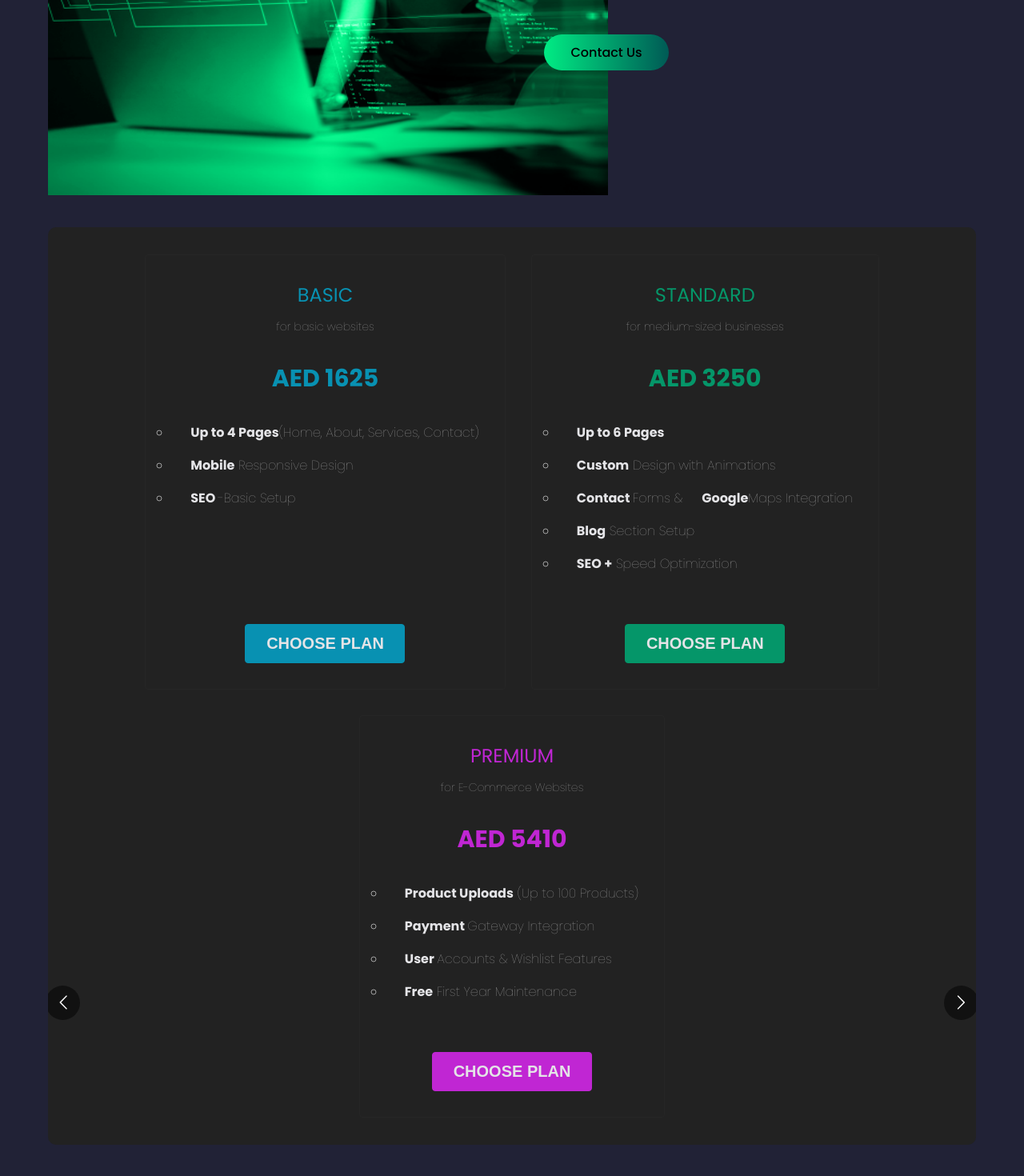
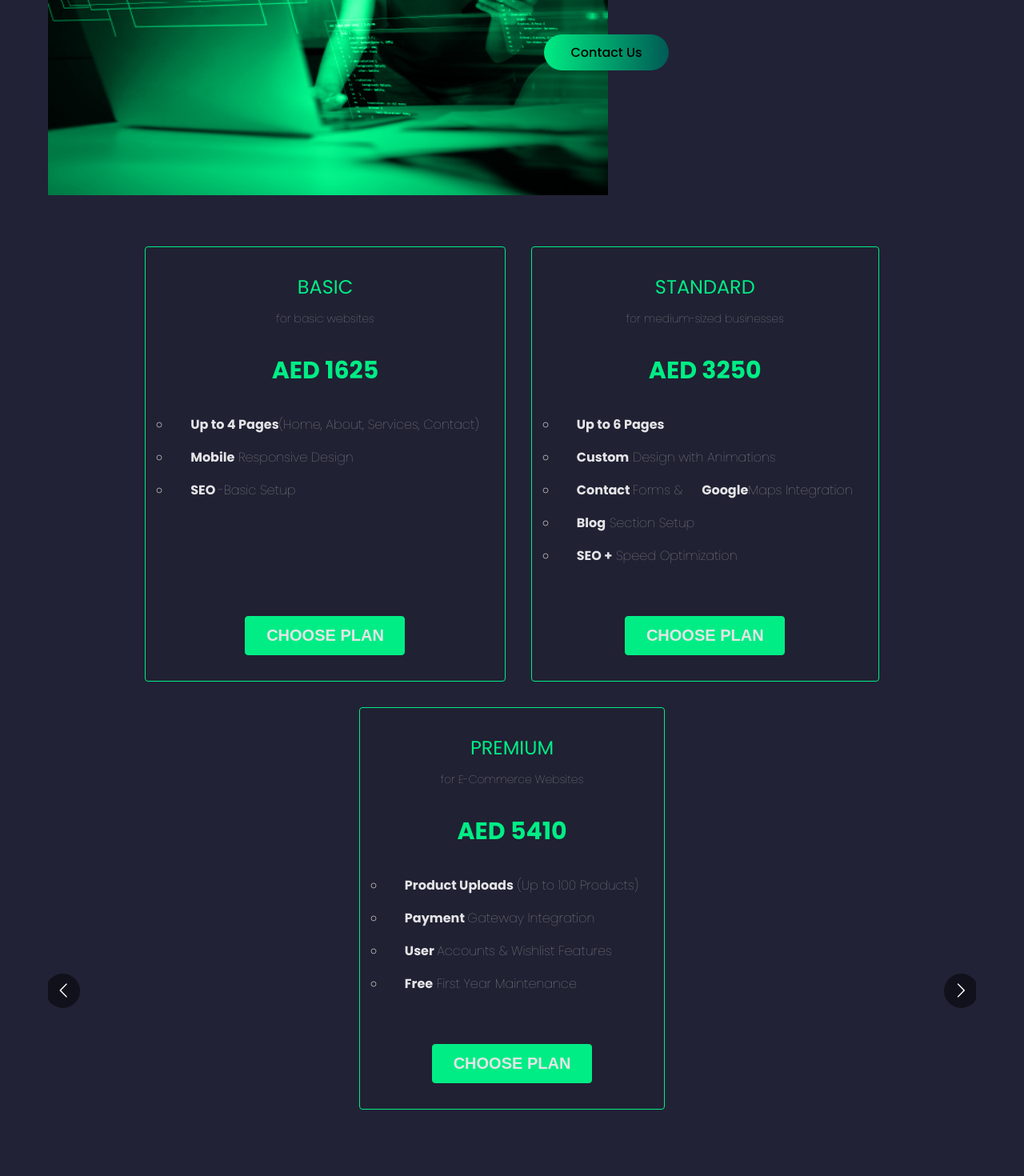
Before and after one commit to vishnutk41/team-lumyn, a Next.js app: page /products in a window 1280 px wide. Shown: the part 562-2032 px from the top of the page at 80% size. Built offline with nearby package versions, Linux system fonts and the light colour scheme.

Commit message:
color  setting in pricing plan

```diff
--- a/src/pages/products.tsx
+++ b/src/pages/products.tsx
@@ -203,7 +203,7 @@ export default function Products() {
                     <button className="primay_button">Contact Us</button>
                   </div>
                 </div>
-                <div className="pricing_section">
+                <div className="pricing-body">
                   <section className="pricing-plans">
                           <div className="pricing-card basic">
                             <div className="heading">
@@ -414,7 +414,7 @@ export default function Products() {
                     <button className="primay_button">Contact Us</button>
                   </div>
                 </div>
-                <div className="pricing_section">
+                <div className="pricing-body">
                   <section className="pricing-plans">
                           <div className="pricing-card basic">
                             <div className="heading">
@@ -591,7 +591,7 @@ export default function Products() {
                     <button className="primay_button">Contact Us</button>
                   </div>
                 </div>
-                <div className="pricing_section">
+                <div className="pricing-body">
                   <section className="pricing-plans">
                           <div className="pricing-card basic">
                             <div className="heading">
@@ -852,7 +852,7 @@ export default function Products() {
 
 
 
-                <div className="pricing_section">
+                <div className="pricing-body">
                                   <section className="pricing-plans">
                                   <div className="pricing-card basic">
                                     <div className="heading">
--- a/src/styles/products.scss
+++ b/src/styles/products.scss
@@ -582,10 +582,10 @@
             // background-color: #171717;
          }
     .pricing-plans { gap: 32px; display: flex; flex-wrap: wrap; flex-direction: row; justify-content: center; width: 100%; padding: 14px; }
-    .pricing-card { --col: #e4e4e7; position: relative; min-width: 360px; padding: 32px;  padding-bottom: 96px; border-radius: 4px; border: 1px solid #262626; background-color: #26262620; box-shadow: 0 0 32px transparent; text-align: center; }
-    .pricing-card.basic { --col: #0891b2; }
-     .pricing-card.standard { --col: #059669; }
-      .pricing-card.premium { --col: #c026d3; }
+    .pricing-card { --col: #e4e4e7; position: relative; min-width: 360px; padding: 32px;  padding-bottom: 96px; border-radius: 4px; border: 1px solid #00ed85; background-color: #26262620; box-shadow: 0 0 32px transparent; text-align: center; }
+    .pricing-card.basic { --col: #00ed85; }
+     .pricing-card.standard { --col: #00ed85; }
+      .pricing-card.premium { --col: #00ed85; }
        .pricing-card:hover { border-color: var(--col); background-color: #26262680; box-shadow: 0 0 32px #171717; transform: translateY(-16px) scale(1.02); transition: all 0.5s ease; } .pricing-card > *:not(:last-child) { margin-bottom: 32px; }
         .pricing-card .heading h4 { padding-bottom: 12px; color: var(--col); font-size: 24px; font-weight: normal; }
          .pricing-card .heading p { color: #a3a3a3; font-size: 14px; font-weight: lighter; }
@@ -593,7 +593,7 @@
            .pricing-card .price sub { position: absolute; bottom: 14px; color: #a3a3a3; font-size: 14px; font-weight: lighter; }
             .pricing-card .features li { padding-bottom: 16px; color: #a3a3a3; font-size: 16px; font-weight: lighter; text-align: left; }
              .pricing-card .features li i, .pricing-card .features li strong { color: #e4e4e7; font-size: 16px; text-align: left; }
-              .pricing-card .features li strong { padding-left: 24px; } .pricing-card .cta-btn { position: absolute; bottom: 32px; left: 50%; transform: translateX(-50%); width: 200px; padding: 12px; border-radius: 4px; border: 1px solid var(--col); background-color: var(--col); color: #e4e4e7; font-size: 20px; font-weight: bold; }
+              .pricing-card .features li strong { padding-left: 24px; } .pricing-card .cta-btn { position: absolute; bottom: 32px; left: 50%; transform: translateX(-50%); width: 200px; padding: 12px; border-radius: 4px; border: 1px solid var(--col); background-color: #00ed85; color: #e4e4e7; font-size: 20px; font-weight: bold; }
                .pricing-card .cta-btn:active { background-color: transparent; color: var(--col); transition: all 0.3s ease; }
 
  }
@@ -895,6 +895,7 @@
 
           .pricing_section {
             padding: 15px;
+
           }
         }
       }
```
